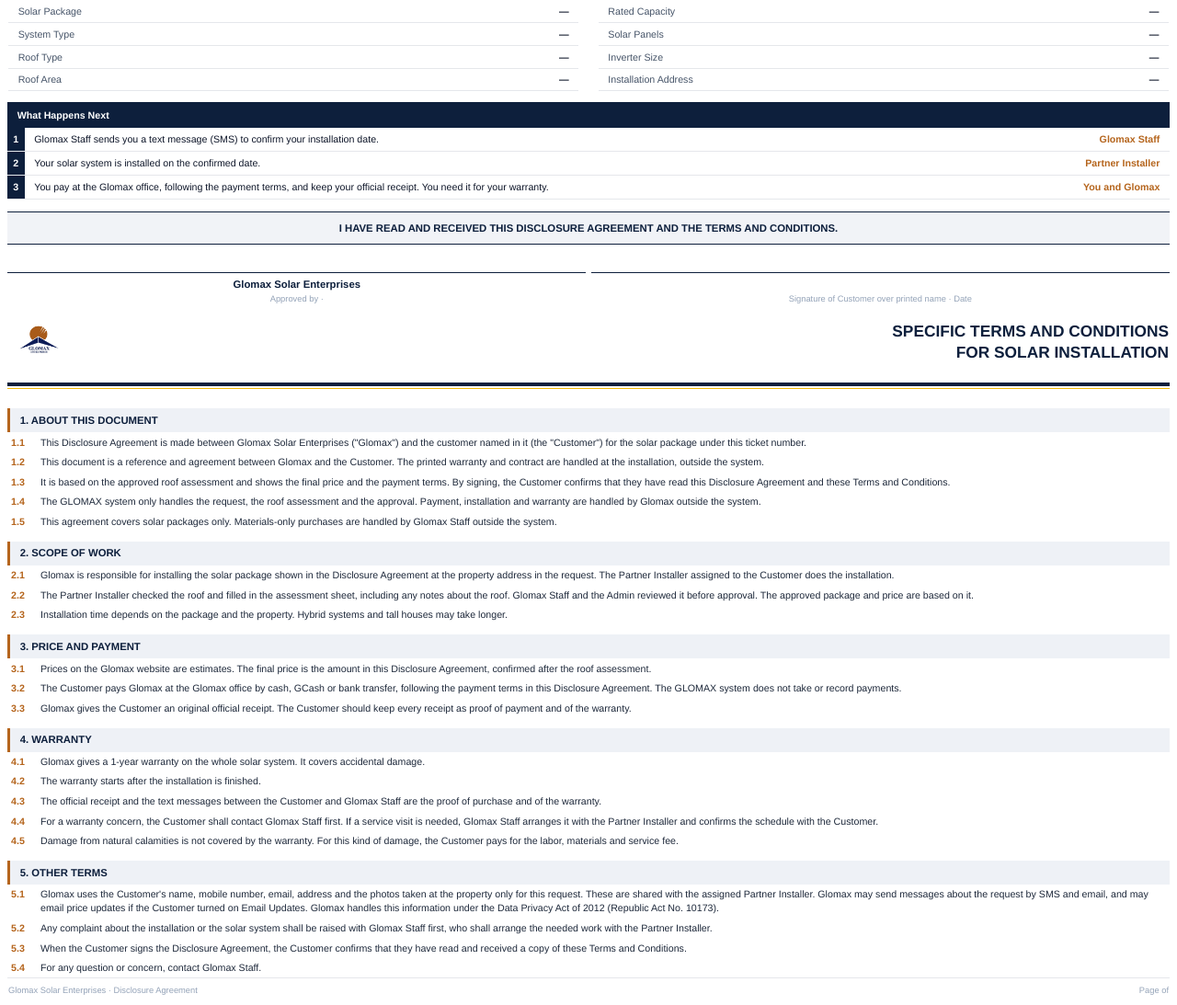
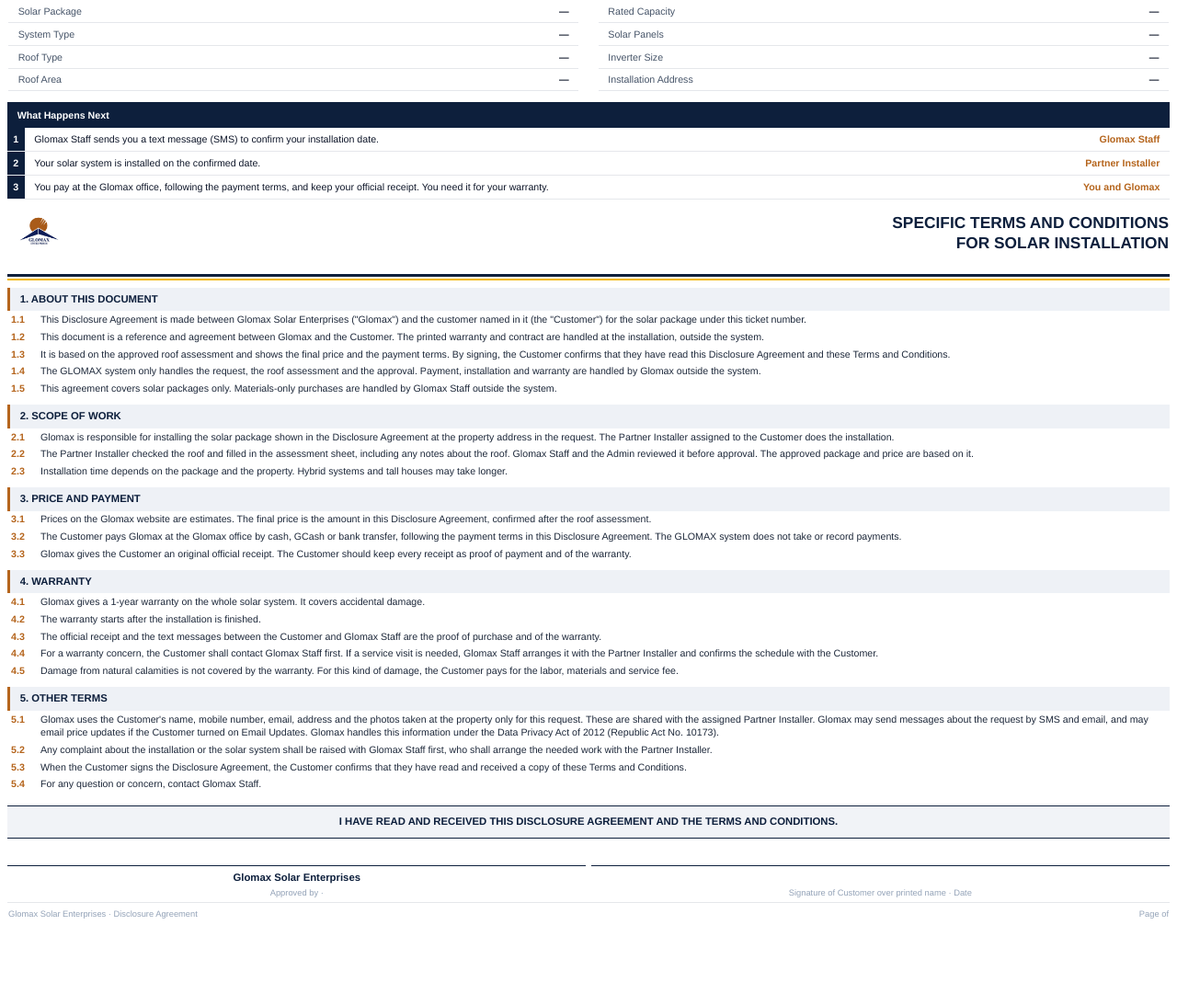
Before and after one commit to krstn005/glomax-system, a Django app: template backend/finalsheet/templates/finalsheet/final_sheet_pdf.html in a window 1280 px wide. Shown: the part 494-1587 px from the top of the page at 92% size. After the commit the page ends 1493 px from the top, so only its background shows below. Run offline with Django 5.2, Linux system fonts and the light colour scheme; the template is opened without the code that fills it, so the values that code supplies are empty.

Commit message:
Move signatures to end of disclosure agreement

```diff
--- a/backend/finalsheet/templates/finalsheet/final_sheet_pdf.html
+++ b/backend/finalsheet/templates/finalsheet/final_sheet_pdf.html
@@ -261,7 +261,7 @@
   }
 
   .tc td {
-    padding: 2.5pt 0;
+    padding: 1.4pt 0;
     font-size: 8pt;
     line-height: 1.4;
     color: #1e293b;
@@ -272,12 +272,6 @@
     color: #b5651d;
     font-weight: bold;
     padding-left: 3pt;
-  }
-
-  .tc-space {
-    height: 8pt;
-    font-size: 1pt;
-    line-height: 1pt;
   }
 
   .no-break {
@@ -484,7 +478,67 @@
     </table>
   </div>
 
-  <!-- Closing statement + signatures -->
+  <!-- ===================== PAGE 2: Terms and Conditions ===================== -->
+  <pdf:nextpage />
+
+  <table class="header">
+    <tr>
+      <td class="logo-cell">
+        {% if logo_path %}
+          <img src="{{ logo_path }}" />
+        {% else %}
+          <img src="{% static 'finalsheet/logo.jpg' %}" />
+        {% endif %}
+      </td>
+      <td class="title-cell">
+        <div class="doc-title-small">SPECIFIC TERMS AND CONDITIONS<br />FOR SOLAR INSTALLATION</div>
+      </td>
+    </tr>
+  </table>
+  <table style="margin-top: 6pt;" class="rule-navy"><tr><td>&nbsp;</td></tr></table>
+  <table class="rule-gold" style="margin-top: 1.5pt;"><tr><td>&nbsp;</td></tr></table>
+
+  <table class="tc-head" style="margin-top: 6pt;"><tr><td>1. ABOUT THIS DOCUMENT</td></tr></table>
+  <table class="tc">
+    <tr><td class="no">1.1</td><td>This Disclosure Agreement is made between Glomax Solar Enterprises ("Glomax") and the customer named in it (the "Customer") for the solar package under this ticket number.</td></tr>
+    <tr><td class="no">1.2</td><td>This document is a reference and agreement between Glomax and the Customer. The printed warranty and contract are handled at the installation, outside the system.</td></tr>
+    <tr><td class="no">1.3</td><td>It is based on the approved roof assessment and shows the final price and the payment terms. By signing, the Customer confirms that they have read this Disclosure Agreement and these Terms and Conditions.</td></tr>
+    <tr><td class="no">1.4</td><td>The GLOMAX system only handles the request, the roof assessment and the approval. Payment, installation and warranty are handled by Glomax outside the system.</td></tr>
+    <tr><td class="no">1.5</td><td>This agreement covers solar packages only. Materials-only purchases are handled by Glomax Staff outside the system.</td></tr>
+  </table>
+
+  <table class="tc-head" style="margin-top: 6pt;"><tr><td>2. SCOPE OF WORK</td></tr></table>
+  <table class="tc">
+    <tr><td class="no">2.1</td><td>Glomax is responsible for installing the solar package shown in the Disclosure Agreement at the property address in the request. The Partner Installer assigned to the Customer does the installation.</td></tr>
+    <tr><td class="no">2.2</td><td>The Partner Installer checked the roof and filled in the assessment sheet, including any notes about the roof. Glomax Staff and the Admin reviewed it before approval. The approved package and price are based on it.</td></tr>
+    <tr><td class="no">2.3</td><td>Installation time depends on the package and the property. Hybrid systems and tall houses may take longer.</td></tr>
+  </table>
+
+  <table class="tc-head" style="margin-top: 6pt;"><tr><td>3. PRICE AND PAYMENT</td></tr></table>
+  <table class="tc">
+    <tr><td class="no">3.1</td><td>Prices on the Glomax website are estimates. The final price is the amount in this Disclosure Agreement, confirmed after the roof assessment.</td></tr>
+    <tr><td class="no">3.2</td><td>The Customer pays Glomax at the Glomax office by cash, GCash or bank transfer, following the payment terms in this Disclosure Agreement. The GLOMAX system does not take or record payments.</td></tr>
+    <tr><td class="no">3.3</td><td>Glomax gives the Customer an original official receipt. The Customer should keep every receipt as proof of payment and of the warranty.</td></tr>
+  </table>
+
+  <table class="tc-head" style="margin-top: 6pt;"><tr><td>4. WARRANTY</td></tr></table>
+  <table class="tc">
+    <tr><td class="no">4.1</td><td>Glomax gives a 1-year warranty on the whole solar system. It covers accidental damage.</td></tr>
+    <tr><td class="no">4.2</td><td>The warranty starts after the installation is finished.</td></tr>
+    <tr><td class="no">4.3</td><td>The official receipt and the text messages between the Customer and Glomax Staff are the proof of purchase and of the warranty.</td></tr>
+    <tr><td class="no">4.4</td><td>For a warranty concern, the Customer shall contact Glomax Staff first. If a service visit is needed, Glomax Staff arranges it with the Partner Installer and confirms the schedule with the Customer.</td></tr>
+    <tr><td class="no">4.5</td><td>Damage from natural calamities is not covered by the warranty. For this kind of damage, the Customer pays for the labor, materials and service fee.</td></tr>
+  </table>
+
+  <table class="tc-head" style="margin-top: 6pt;"><tr><td>5. OTHER TERMS</td></tr></table>
+  <table class="tc">
+    <tr><td class="no">5.1</td><td>Glomax uses the Customer's name, mobile number, email, address and the photos taken at the property only for this request. These are shared with the assigned Partner Installer. Glomax may send messages about the request by SMS and email, and may email price updates if the Customer turned on Email Updates. Glomax handles this information under the Data Privacy Act of 2012 (Republic Act No. 10173).</td></tr>
+    <tr><td class="no">5.2</td><td>Any complaint about the installation or the solar system shall be raised with Glomax Staff first, who shall arrange the needed work with the Partner Installer.</td></tr>
+    <tr><td class="no">5.3</td><td>When the Customer signs the Disclosure Agreement, the Customer confirms that they have read and received a copy of these Terms and Conditions.</td></tr>
+    <tr><td class="no">5.4</td><td>For any question or concern, contact Glomax Staff{% if contact_phone %} at {{ contact_phone }}{% endif %}{% if contact_email %} or {{ contact_email }}{% endif %}.</td></tr>
+  </table>
+
+  <!-- Closing statement + signatures: the very end of the document -->
   <div class="no-break">
     <table class="closing" style="margin-top: 10pt;">
       <tr><td>I HAVE READ AND RECEIVED THIS DISCLOSURE AGREEMENT AND THE TERMS AND CONDITIONS.</td></tr>
@@ -504,67 +558,6 @@
     </table>
   </div>
 
-  <!-- ===================== PAGE 2: Terms and Conditions ===================== -->
-  <pdf:nextpage />
-
-  <table class="header">
-    <tr>
-      <td class="logo-cell">
-        {% if logo_path %}
-          <img src="{{ logo_path }}" />
-        {% else %}
-          <img src="{% static 'finalsheet/logo.jpg' %}" />
-        {% endif %}
-      </td>
-      <td class="title-cell">
-        <div class="doc-title-small">SPECIFIC TERMS AND CONDITIONS<br />FOR SOLAR INSTALLATION</div>
-      </td>
-    </tr>
-  </table>
-  <table style="margin-top: 6pt;" class="rule-navy"><tr><td>&nbsp;</td></tr></table>
-  <table class="rule-gold" style="margin-top: 1.5pt;"><tr><td>&nbsp;</td></tr></table>
-  <div class="tc-space">&nbsp;</div>
-
-  <table class="tc-head" style="margin-top: 8pt;"><tr><td>1. ABOUT THIS DOCUMENT</td></tr></table>
-  <table class="tc">
-    <tr><td class="no">1.1</td><td>This Disclosure Agreement is made between Glomax Solar Enterprises ("Glomax") and the customer named in it (the "Customer") for the solar package under this ticket number.</td></tr>
-    <tr><td class="no">1.2</td><td>This document is a reference and agreement between Glomax and the Customer. The printed warranty and contract are handled at the installation, outside the system.</td></tr>
-    <tr><td class="no">1.3</td><td>It is based on the approved roof assessment and shows the final price and the payment terms. By signing, the Customer confirms that they have read this Disclosure Agreement and these Terms and Conditions.</td></tr>
-    <tr><td class="no">1.4</td><td>The GLOMAX system only handles the request, the roof assessment and the approval. Payment, installation and warranty are handled by Glomax outside the system.</td></tr>
-    <tr><td class="no">1.5</td><td>This agreement covers solar packages only. Materials-only purchases are handled by Glomax Staff outside the system.</td></tr>
-  </table>
-
-  <table class="tc-head" style="margin-top: 8pt;"><tr><td>2. SCOPE OF WORK</td></tr></table>
-  <table class="tc">
-    <tr><td class="no">2.1</td><td>Glomax is responsible for installing the solar package shown in the Disclosure Agreement at the property address in the request. The Partner Installer assigned to the Customer does the installation.</td></tr>
-    <tr><td class="no">2.2</td><td>The Partner Installer checked the roof and filled in the assessment sheet, including any notes about the roof. Glomax Staff and the Admin reviewed it before approval. The approved package and price are based on it.</td></tr>
-    <tr><td class="no">2.3</td><td>Installation time depends on the package and the property. Hybrid systems and tall houses may take longer.</td></tr>
-  </table>
-
-  <table class="tc-head" style="margin-top: 8pt;"><tr><td>3. PRICE AND PAYMENT</td></tr></table>
-  <table class="tc">
-    <tr><td class="no">3.1</td><td>Prices on the Glomax website are estimates. The final price is the amount in this Disclosure Agreement, confirmed after the roof assessment.</td></tr>
-    <tr><td class="no">3.2</td><td>The Customer pays Glomax at the Glomax office by cash, GCash or bank transfer, following the payment terms in this Disclosure Agreement. The GLOMAX system does not take or record payments.</td></tr>
-    <tr><td class="no">3.3</td><td>Glomax gives the Customer an original official receipt. The Customer should keep every receipt as proof of payment and of the warranty.</td></tr>
-  </table>
-
-  <table class="tc-head" style="margin-top: 8pt;"><tr><td>4. WARRANTY</td></tr></table>
-  <table class="tc">
-    <tr><td class="no">4.1</td><td>Glomax gives a 1-year warranty on the whole solar system. It covers accidental damage.</td></tr>
-    <tr><td class="no">4.2</td><td>The warranty starts after the installation is finished.</td></tr>
-    <tr><td class="no">4.3</td><td>The official receipt and the text messages between the Customer and Glomax Staff are the proof of purchase and of the warranty.</td></tr>
-    <tr><td class="no">4.4</td><td>For a warranty concern, the Customer shall contact Glomax Staff first. If a service visit is needed, Glomax Staff arranges it with the Partner Installer and confirms the schedule with the Customer.</td></tr>
-    <tr><td class="no">4.5</td><td>Damage from natural calamities is not covered by the warranty. For this kind of damage, the Customer pays for the labor, materials and service fee.</td></tr>
-  </table>
-
-  <table class="tc-head" style="margin-top: 8pt;"><tr><td>5. OTHER TERMS</td></tr></table>
-  <table class="tc">
-    <tr><td class="no">5.1</td><td>Glomax uses the Customer's name, mobile number, email, address and the photos taken at the property only for this request. These are shared with the assigned Partner Installer. Glomax may send messages about the request by SMS and email, and may email price updates if the Customer turned on Email Updates. Glomax handles this information under the Data Privacy Act of 2012 (Republic Act No. 10173).</td></tr>
-    <tr><td class="no">5.2</td><td>Any complaint about the installation or the solar system shall be raised with Glomax Staff first, who shall arrange the needed work with the Partner Installer.</td></tr>
-    <tr><td class="no">5.3</td><td>When the Customer signs the Disclosure Agreement, the Customer confirms that they have read and received a copy of these Terms and Conditions.</td></tr>
-    <tr><td class="no">5.4</td><td>For any question or concern, contact Glomax Staff{% if contact_phone %} at {{ contact_phone }}{% endif %}{% if contact_email %} or {{ contact_email }}{% endif %}.</td></tr>
-  </table>
-
   <!-- ===================== Footer (every page) ===================== -->
   <div id="page-footer">
     <table>
```
